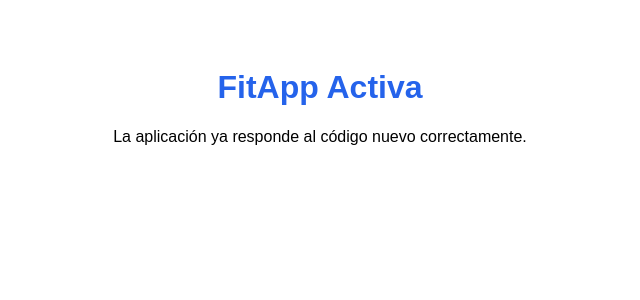
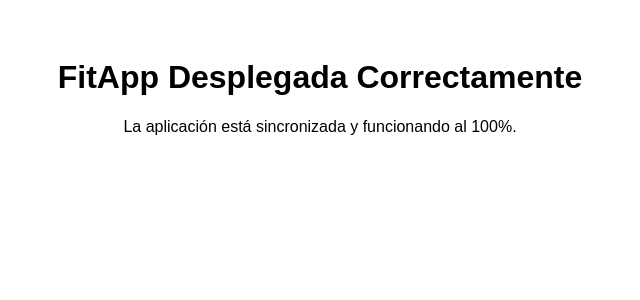
Before and after one commit to Natxmad-boop/fitapp, a React (Vite) app: page / in a window 1280 px wide. Shown: the top 300 px of the page, without its empty margins (320-960 px from the left). Built offline with nearby package versions, Linux system fonts and the light colour scheme.

Commit message:
Update App.tsx

```diff
--- a/src/App.tsx
+++ b/src/App.tsx
@@ -1,8 +1,8 @@
 export default function App() {
   return (
-    <div style={{ padding: '40px', textAlign: 'center', fontFamily: 'sans-serif' }}>
-      <h1 style={{ color: '#2563eb' }}>FitApp Activa</h1>
-      <p>La aplicación ya responde al código nuevo correctamente.</p>
+    <div style={{ padding: '30px', textAlign: 'center', fontFamily: 'sans-serif' }}>
+      <h1>FitApp Desplegada Correctamente</h1>
+      <p>La aplicación está sincronizada y funcionando al 100%.</p>
     </div>
   )
 }
```
